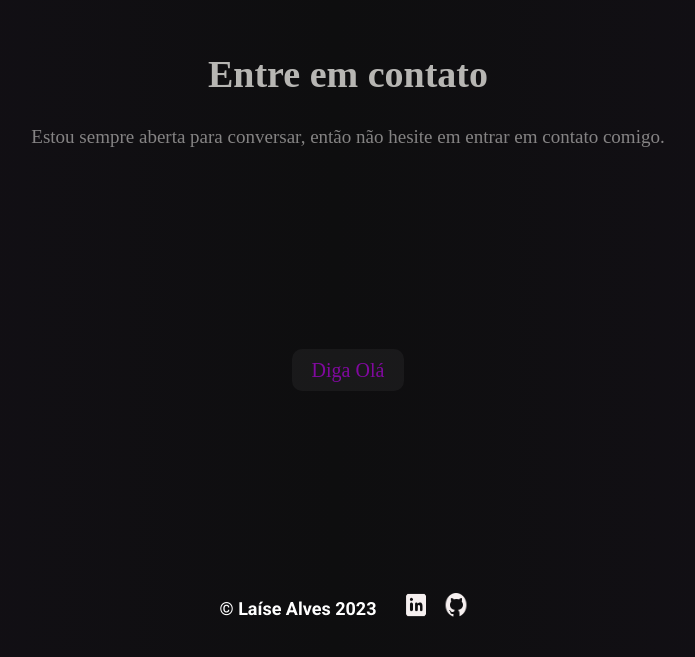
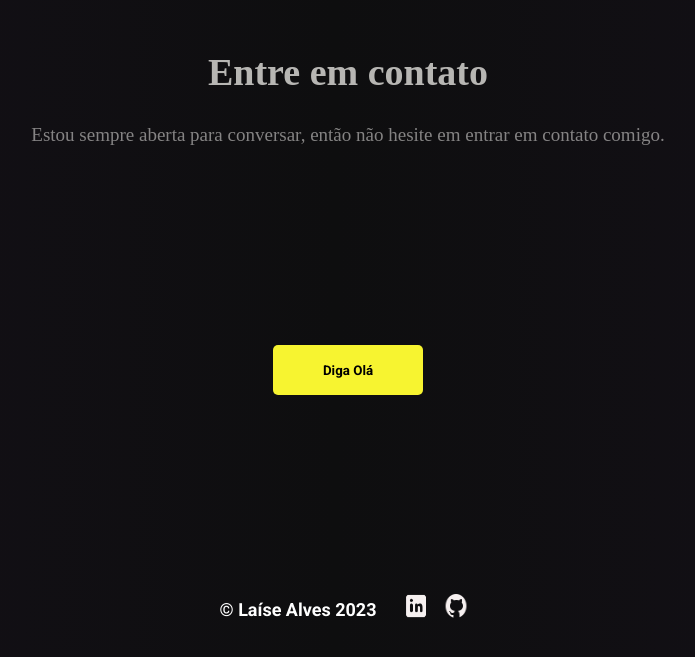
Before and after one commit to laisevdev/myPortfolio, a React (Vite) app: page / in a window 1280 px wide. Shown: the part 3004-3661 px from the top of the page, without its empty margins (292-987 px from the left). Built offline with nearby package versions, Linux system fonts and the light colour scheme.

Commit message:
[refactor]: add button telegram link

```diff
--- a/src/components/Footer/Footer.jsx
+++ b/src/components/Footer/Footer.jsx
@@ -4,6 +4,10 @@ import imggithub from '../../Assets/giticon.png'
 
 const LINKEDIN = imglinkedin;
 const GITHUB = imggithub;
+const TELEGRAM_LINK = 'https://t.me/laisev';
+const LINKEDIN_LINK = 'https://www.linkedin.com/in/laisevdev/';
+const GITHUB_LINK = 'https://github.com/laisevdev';
+
 
 const Footer = () => {
   return (
@@ -14,11 +18,11 @@ const Footer = () => {
             <p>Estou sempre aberta para conversar, então não hesite em entrar em contato comigo.</p>
           </div>
 
-          <ul className='chatme'>
-            <li>
-              <a href="https://t.me/laisev" target='blank_'>Diga Olá</a>
-            </li>
-          </ul>
+          <div className='chatme'>
+              <a href={TELEGRAM_LINK} target='blank_' rel="noopener noreferrer">
+                <button>Diga Olá</button>
+              </a>
+          </div>
 
           <div className='social'>
           <h2>
@@ -26,12 +30,12 @@ const Footer = () => {
           </h2>
           <ul>
             <li>
-              <a href="https://www.linkedin.com/in/laisevdev/"  target='blank_'>
+              <a href={LINKEDIN_LINK}  target='blank_'>
                 <img src={LINKEDIN}alt="LINKEDIN" />
               </a>
             </li>
             <li>
-              <a href="https://github.com/laisevdev"  target='blank_'>
+              <a href={GITHUB_LINK}  target='blank_'>
                 <img src={GITHUB} alt="GITHUB" />
               </a>
             </li>
```
